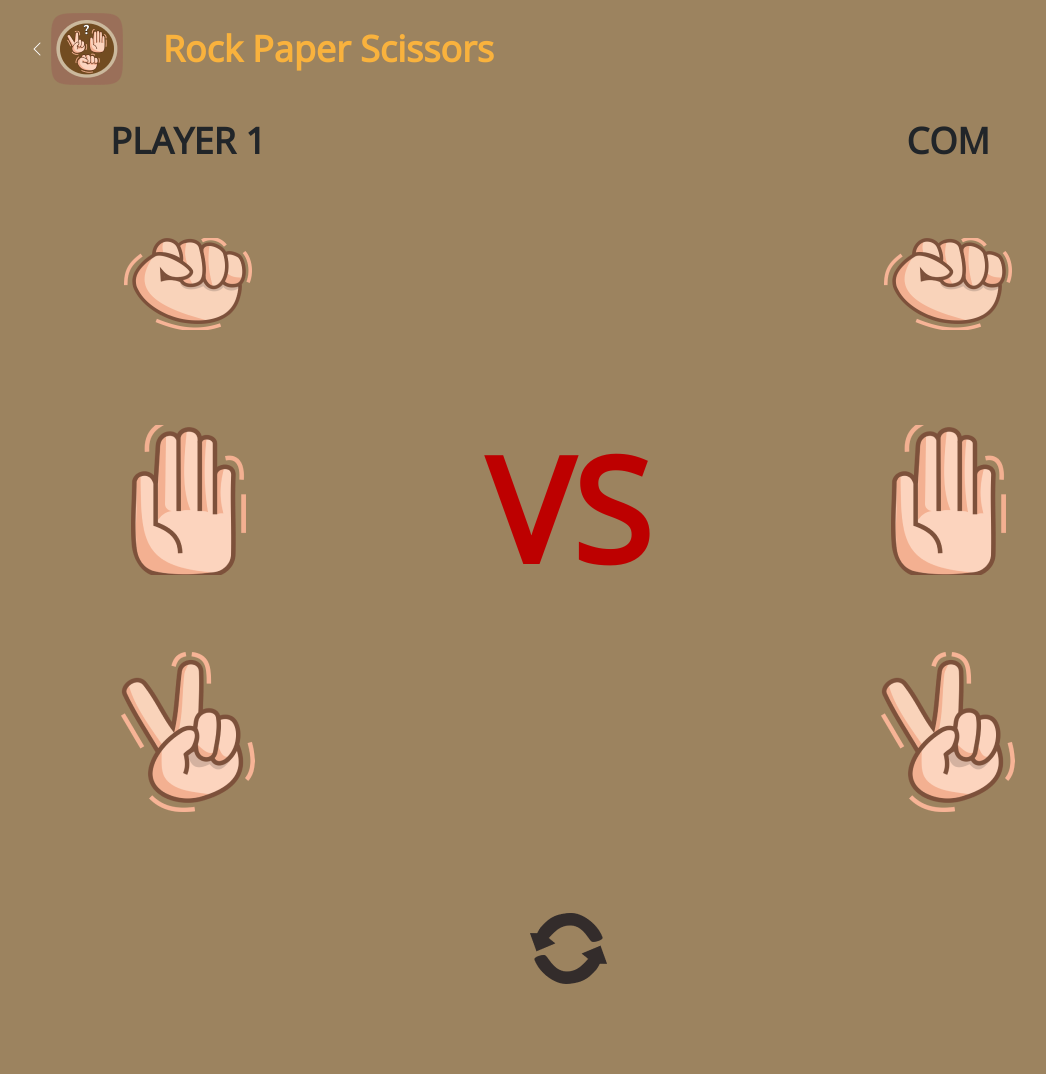
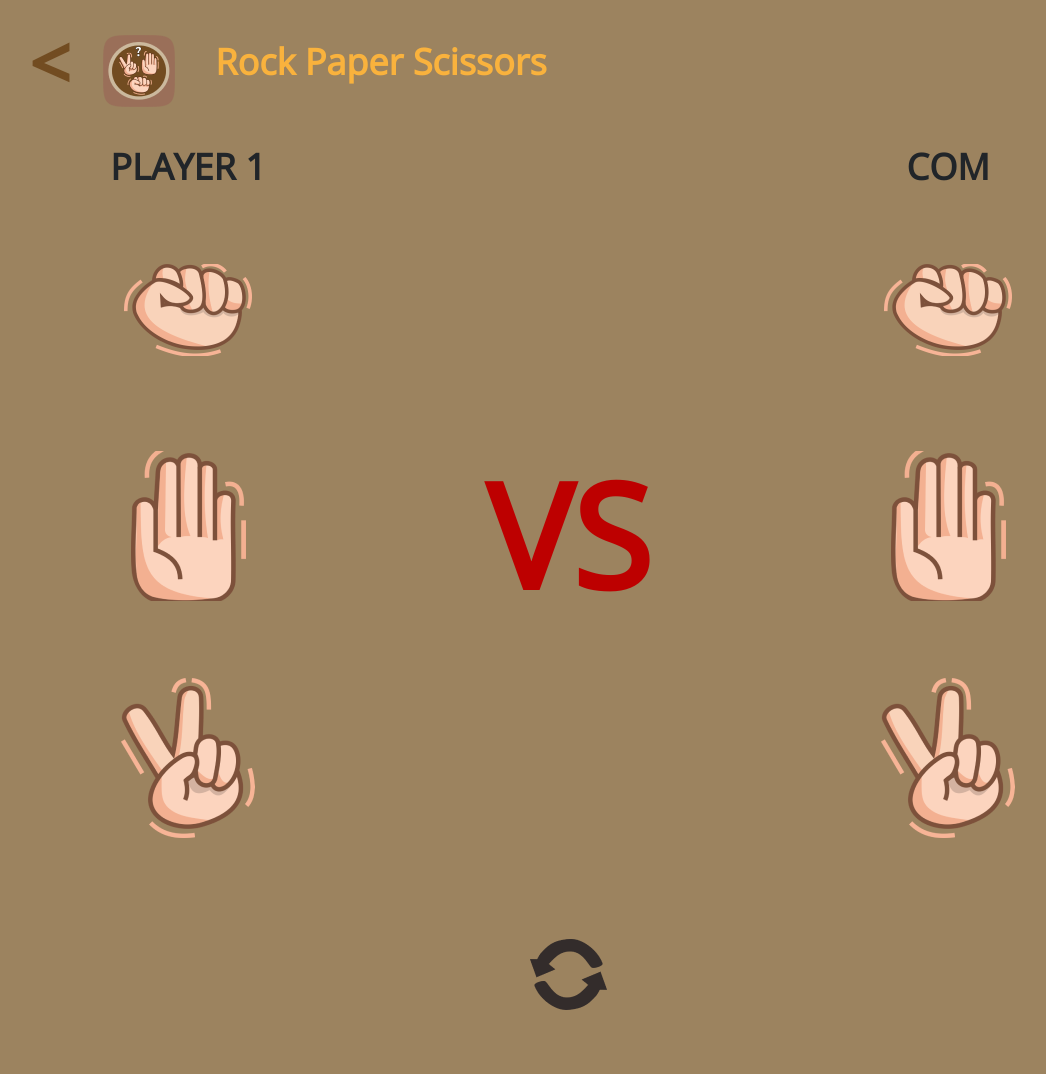
Before and after one commit to prasetion/BinarChapter4, a plain HTML site: page game.html in a window 1280 px wide. Shown: the whole page, without its empty margins (72-1118 px from the left). Before the commit the page ends 1048 px from the top, so only its background shows below. Drawn offline with nearby package versions, Linux system fonts and the light colour scheme.

Commit message:
finishing

```diff
--- a/css/game.css
+++ b/css/game.css
@@ -71,3 +71,14 @@ body {
     text-transform: uppercase;
     color: white;
 }
+
+.back {
+    font-family: Open Sans;
+    font-style: normal;
+    font-weight: bold;
+    font-size: 72px;
+    line-height: 98px;
+    letter-spacing: 0.1em;
+    text-transform: uppercase;
+    color: #724C21 !important;
+}
--- a/game.html
+++ b/game.html
@@ -30,9 +30,8 @@
             </div>
         </div> -->
         <nav class="navbar navbar-expand-lg navbar-dark navbar-config">
-            <a class="navbar-brand" href="index.html"> <svg xmlns="http://www.w3.org/2000/svg" width="16" height="16" fill="currentColor" class="bi bi-chevron-left" viewBox="0 0 16 16">
-                <path fill-rule="evenodd" d="M11.354 1.646a.5.5 0 0 1 0 .708L5.707 8l5.647 5.646a.5.5 0 0 1-.708.708l-6-6a.5.5 0 0 1 0-.708l6-6a.5.5 0 0 1 .708 0z"/>
-              </svg> <img src="assets/logo 1.png" alt=""></a>
+            <a class="navbar-brand back" href="index.html">
+                &lt; </svg> <img src="assets/logo 1.png" alt=""></a>
             <button class="navbar-toggler" type="button" data-toggle="collapse" data-target="#navbarNavAltMarkup" aria-controls="navbarNavAltMarkup" aria-expanded="false" aria-label="Toggle navigation">
           <span class="navbar-toggler-icon"></span>
         </button>
```
